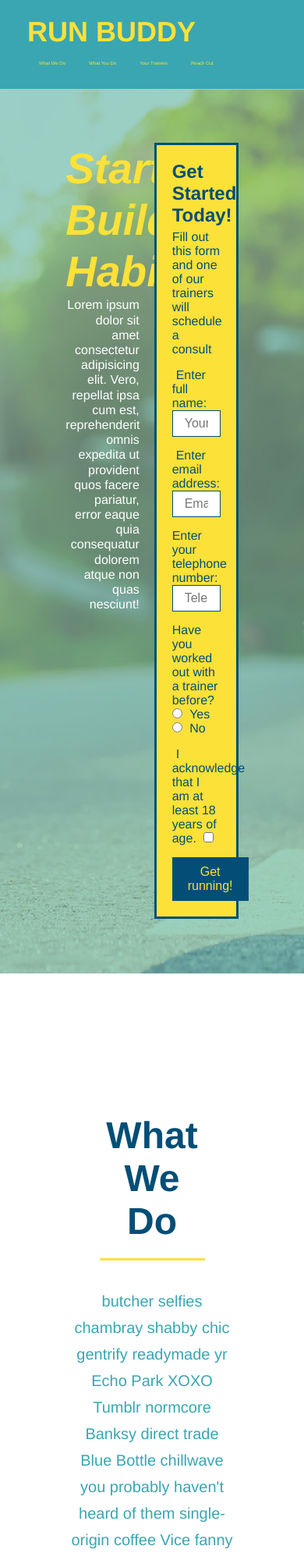
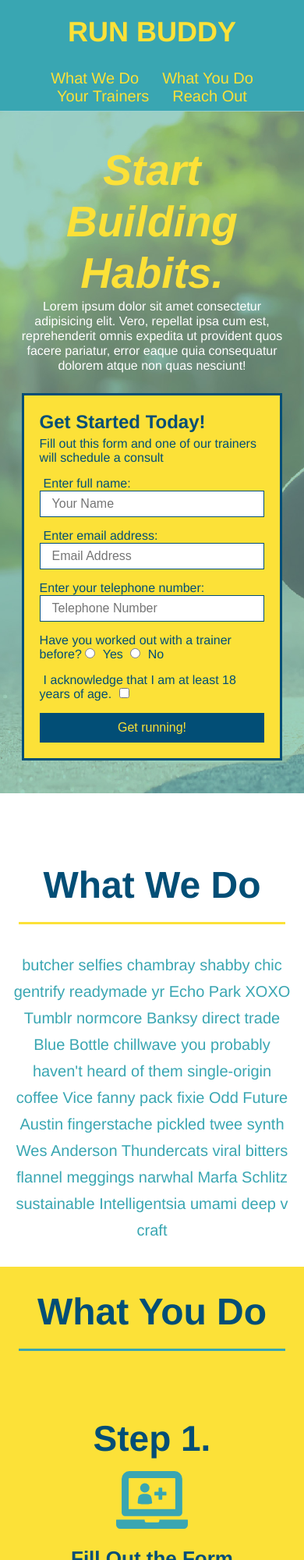
Before and after one commit to galacticnative/run-buddy, a plain HTML site: page index.html in a window 390 px wide. Shown: the top 2000 px of the page at 78% size. Drawn offline with Linux system fonts and the light colour scheme.

Commit message:
media queries completed mobile responsive layout

```diff
--- a/assets/css/style.css
+++ b/assets/css/style.css
@@ -151,7 +151,7 @@ section {
 }
 
 /* entered call to action styles */
-/* changed line-heigh for mobile readability */
+/* changed line-height for mobile readability */
 .hero-cta {
     width: 35%;
     text-align: right;
@@ -398,16 +398,112 @@ section {
 
 /* MEDIA QUERY FOR SMALLER DESKTOP SCREENS AND SMALLER */
 @media screen and (max-width: 980px) {
+    header {
+        padding-bottom: 0;
+        justify-content: center;
+    }
+
+    header h1 {
+        width: 100%;
+        text-align: center;
+    }
+
+    header nav ul {
+        margin-top: 20px;
+        width: 100%;
+        justify-content: center;
+    }
+
+    header nav ul li a {
+        font-size: 20px;
+    }
+
+    footer h2, footer div {
+        text-align: center;
+        width: 100%;
+    }
+
+    .hero-cta, .hero-form {
+        width: 100%;
+    }
+
+    .hero-cta {
+        text-align: center;
+    }
+
+    .section-title {
+        width: 80%;
+    }
+
+    .trainer {
+        flex: 0 70%;
+    }
+
+    .contact-info iframe{
+        flex: 1 100%;
+    }
 
 }
 
 /* MEDIA QUERY FOR TABLETS AND SMALLER */
 @media screen and (max-width: 768px) {
+    section {
+        padding: 30px 15px;
+    }
+
+    .step h3 {
+        flex: 1 100%;
+        text-align: center;
+    }
+
+    .step-info {
+        flex: 2 100%;
+        text-align: center;
+        justify-content: center;
+    }
+
+    .step-img {
+        flex: 0 32%;
+        margin-right: 0;
+        margin-top: 15px;
+        margin-bottom: 15px;
+    }
+
+    .step-text {
+        flex: 100%;
+    }
 
 }
 
 /* MEDIA QUERY FOR MOBILE PHONES AND SMALLER */
 @media screen and (max-width: 575px) {
+   .hero-form button {
+       width: 100%;
+   }
+
+   .section-title {
+       width: 95%;
+   }
+
+   .intro p {
+       width: 100%;
+   }
+
+   .trainer {
+       flex: 0 100%;
+   }
+
+   .contact-info {
+       text-align: center;
+   }
+
+   .contact-info > * {
+       flex: 0 100%;
+   }
+
+   .contact-form {
+       order: 3;
+   }
 
 }
 
```
